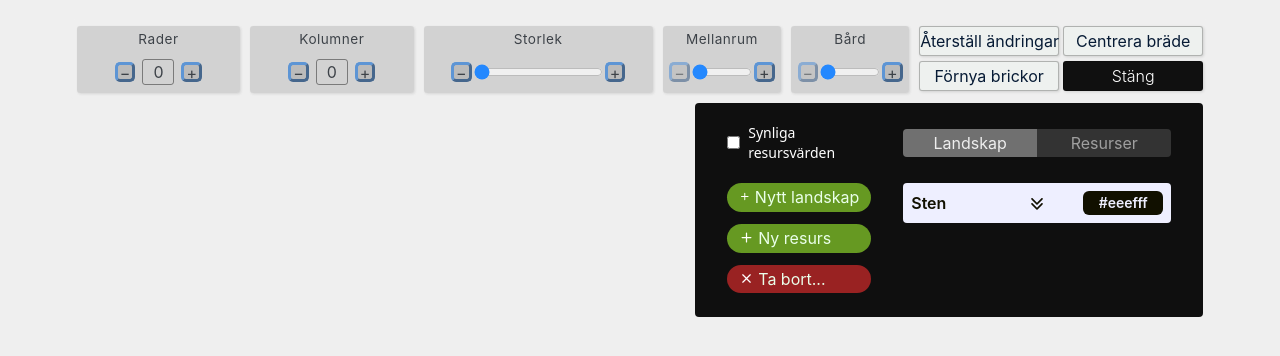
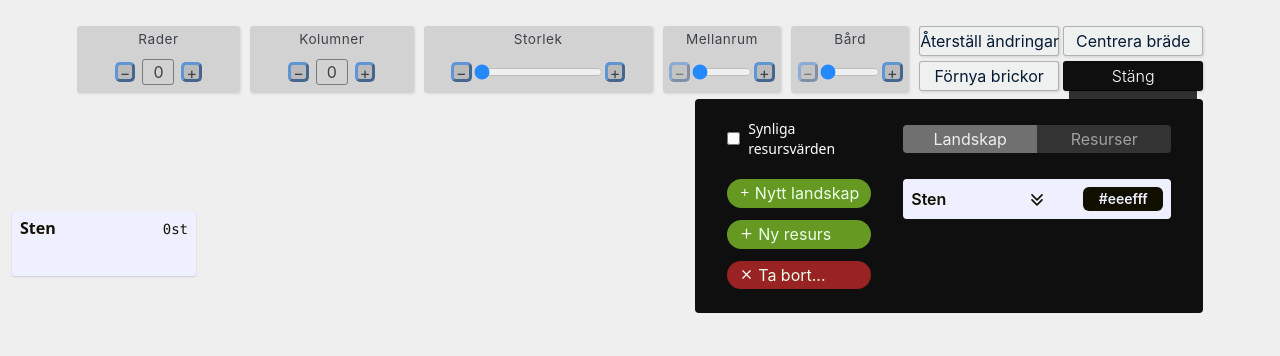
Before and after one commit to erikbjoern/boardgame-prototyping, a Vue app: page / in a window 1280 px wide. Both pictures are taken after a click on the button "Hantera resurser". Shown: the top 356 px of the page. Built offline with nearby package versions, Linux system fonts and the light colour scheme.

Commit message:
add landscape overview

```diff
--- a/src/App.vue
+++ b/src/App.vue
@@ -1,6 +1,7 @@
 <template>
   <div>
-    <AdjustmentsBar />
+    <SettingsBar />
+    <LandscapeOverview />
     <div class="mainContainer" ref="mainContainer">
       <HexGridContainer />
     </div>
@@ -8,16 +9,18 @@
 </template>
 
 <script>
-import AdjustmentsBar from '@/components/SettingsBar/Index'
+import SettingsBar from '@/components/SettingsBar/Index'
 import HexGridContainer from '@/components/HexGrid/HexGridContainer'
 import { scrollToCenter } from '@/helpers/scroll.js'
 import { dragToScrollStart, dragToScroll } from '@/helpers/scroll.js'
+import LandscapeOverview from './components/LandscapeOverview.vue'
 
 export default {
   name: 'App',
   components: {
     HexGridContainer,
-    AdjustmentsBar,
+    SettingsBar,
+    LandscapeOverview,
   },
   data() {
     return {
--- /dev/null
+++ b/src/components/LandscapeOverview.vue
@@ -0,0 +1,59 @@
+<template>
+  <div
+    class="rounded-sm opacity-[0.99] p-1 transition-all w-48 h-96 fixed left-2 top-1/2 transform -translate-y-1/2 z-[1000] flex flex-col"
+  >
+    <div class="flex flex-col space-y-2">
+      <div
+        v-for="landscape in $store.state.landscapes.data"
+        :key="landscape.name"
+        class="rounded-sm p-2 pt-1 shadow"
+        :style="{
+          backgroundColor: landscape.color,
+          color: landscape.invertedColor,
+        }"
+      >
+        <div class="flex justify-between items-baseline pb-1">
+          <p class="font-bold truncate">{{ landscape.name }}</p>
+          <p class="text-sm font-mono">
+            {{
+              $store.state.grid.hexRows
+                .flat()
+                .filter(tile => tile.landscapeType == landscape.name).length
+            }}st
+          </p>
+        </div>
+        <div class="flex flex-col space-y-1">
+          <div
+            v-for="resource in landscape.resources"
+            :key="resource.name"
+            class="rounded px-2 flex justify-between font-mono"
+            :style="{
+              backgroundColor: $store.getters.invertedResourceColors[resource.name],
+              color: $store.getters.resourceColors[resource.name],
+            }"
+          >
+            <p class="font-semibold">{{ resource.name }}</p>
+            <p>
+              {{
+                resource.min == resource.max
+                  ? resource.min
+                  : `${resource.min}-${resource.max}`
+              }}
+            </p>
+          </div>
+        </div>
+      </div>
+    </div>
+  </div>
+</template>
+
+<script>
+import { getInvertedHexcolorGrayscale } from '@/helpers/getDynamicColor.js'
+
+export default {
+  name: 'LandscapeOverview',
+  methods: {
+    getInvertedHexcolorGrayscale,
+  },
+}
+</script>
--- a/src/components/SettingsBar/ResourceSettings.vue
+++ b/src/components/SettingsBar/ResourceSettings.vue
@@ -1,7 +1,8 @@
 <template>
   <div
-    class="rounded bg-[#000000ef] py-6 pl-8 pr-[0.75rem] flex space-x-8"
+    class="relative rounded bg-[#000000ef] py-6 pl-8 pr-[0.75rem] flex space-x-8 -mt-1"
     :style="{ maxHeight: 'calc(100vh - 200px)' }"
+    id="resource-settings"
   >
     <div class="flex flex-col w-36 space-y-6 h4">
       <label class="flex items-center space-x-2 h-8">
@@ -172,3 +173,16 @@ export default {
   },
 }
 </script>
+
+<style>
+#resource-settings::after {
+  content: "";
+  background-color: #000000cc;
+  width: 8rem;
+  height: .55rem;
+  position: absolute;
+  transform: translateY(-100%);
+  right: .4rem;
+  top: .5px;
+}
+</style>
```
